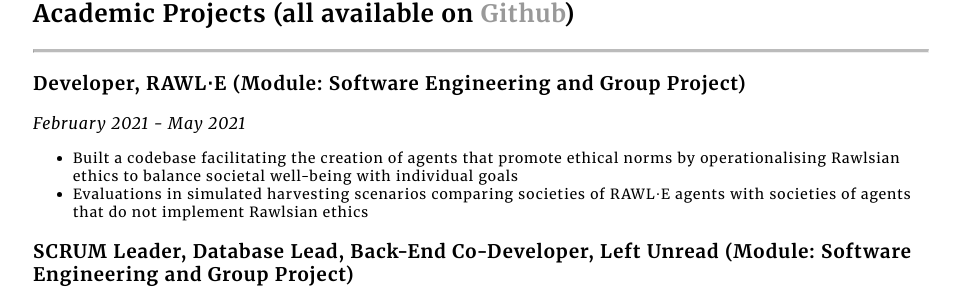
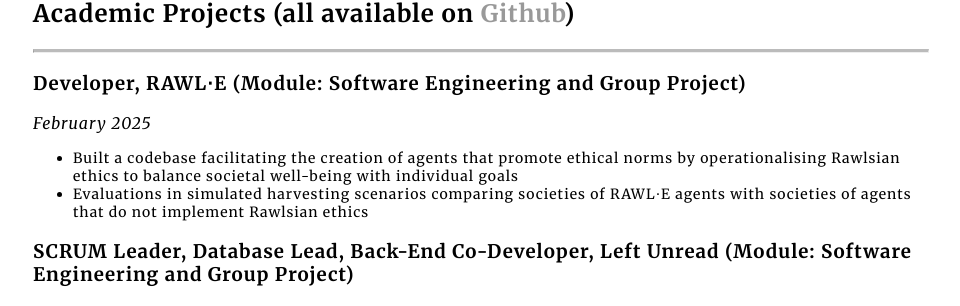
Before and after one commit to jessica-woodgate/jessica-woodgate.github.io, a Jekyll site: the page built from docs/cv/index.html, in a window 1280 px wide and 900 px high, scrolled down 5091 px. Shown: the part 152-458 px from the top of the window, without its empty margins (159-1119 px from the left). Built offline with Jekyll 4.4.1, drawn with Linux system fonts in a browser that asks for light colours.

Commit message:
rawle dates

```diff
--- a/docs/cv/index.html
+++ b/docs/cv/index.html
@@ -225,7 +225,7 @@ title: CV of Jessica Woodgate
 					<hr class="solid">
 
 					<h3>Developer, RAWL⋅E (Module: Software Engineering and Group Project)</h3>
-					<i class="dates">February 2021 - May 2021</i>
+					<i class="dates">February 2025</i>
 					<ul class="publications-list">
 						<li>Built a codebase facilitating the creation of agents that promote ethical norms by operationalising Rawlsian ethics to balance societal well-being with individual goals</li>
 						<li>Evaluations in simulated harvesting scenarios comparing societies of RAWL⋅E agents with societies of agents that do not implement Rawlsian ethics</li>
```
